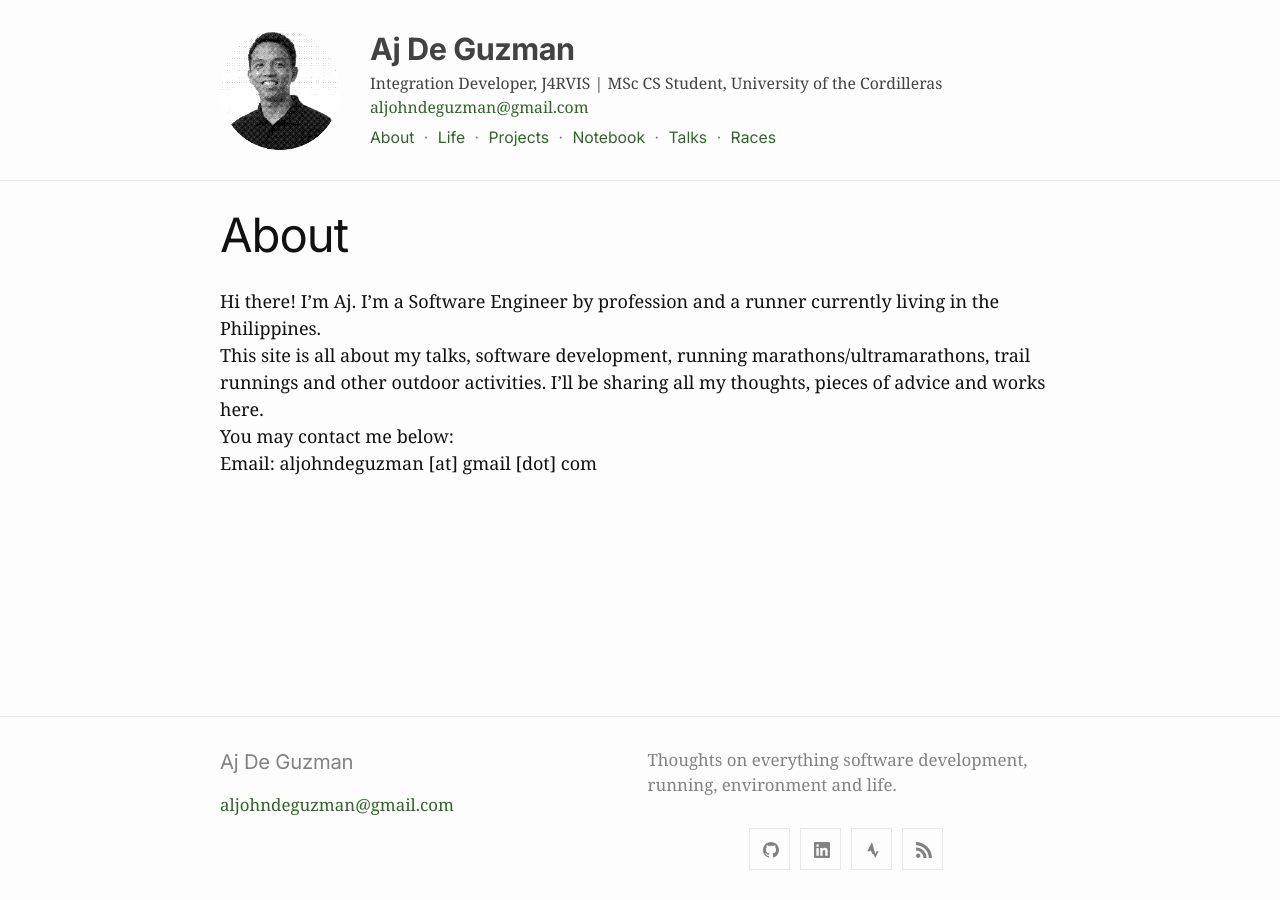
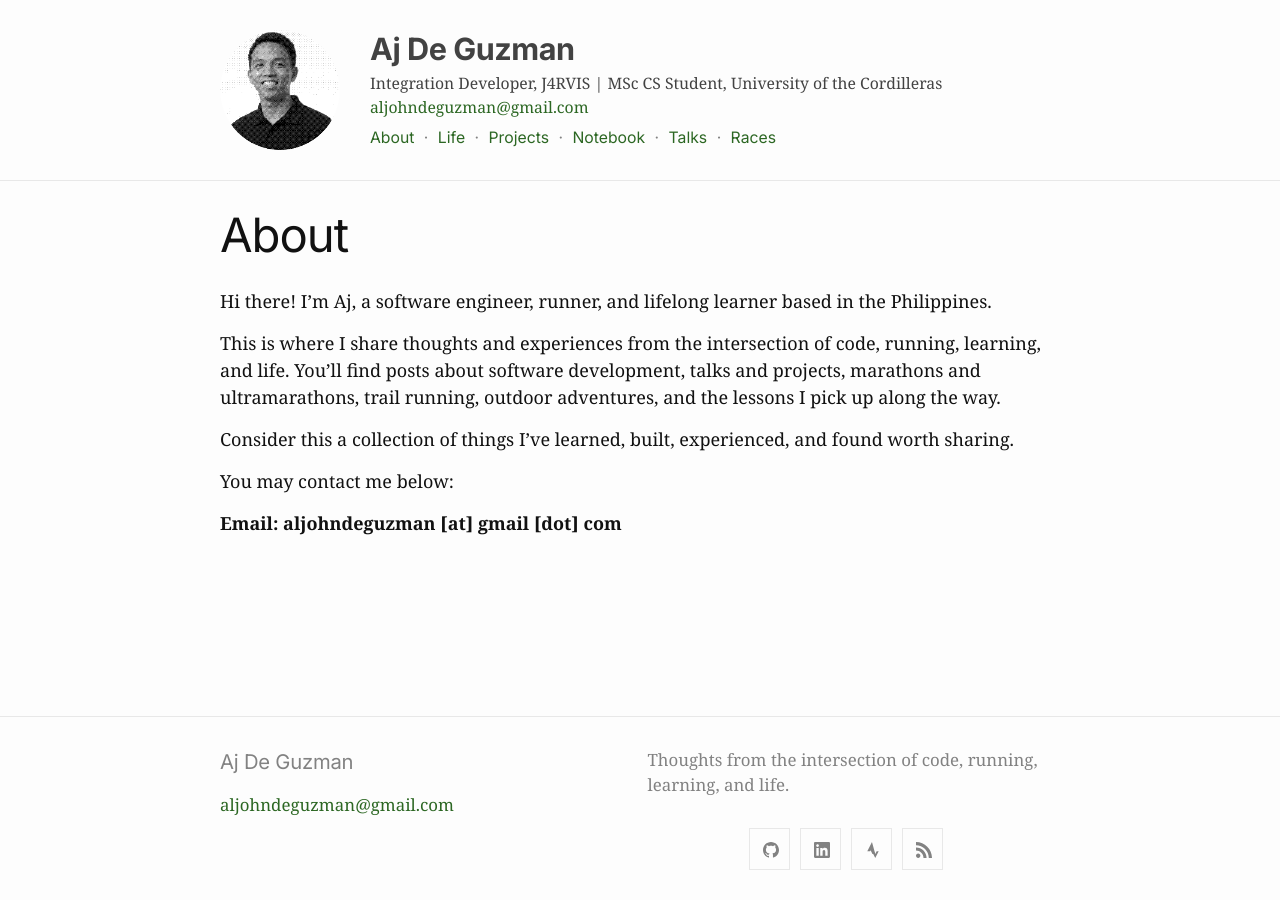
Before and after one commit to ajdeguzman/ajdeguzman.github.io, a Jekyll site: the page built from about.md, in a window 1280 px wide. Built offline with Jekyll 4.4.1, drawn with Linux system fonts in a browser that asks for light colours.

Commit message:
updated tagline, about page

```diff
--- a/_config.yml
+++ b/_config.yml
@@ -16,7 +16,7 @@
 title: Aj De Guzman
 email: aljohndeguzman@gmail.com
 description: >- # this means to ignore newlines until "baseurl:"
-  Thoughts on everything software development, running, environment and life.
+  Thoughts from the intersection of code, running, learning, and life.
 baseurl: "" # the subpath of your site, e.g. /blog
 url: "" # the base hostname & protocol for your site, e.g. http://example.com
 tagline: Integration Developer, J4RVIS | MSc CS Student, University of the Cordilleras
--- a/about.md
+++ b/about.md
@@ -4,10 +4,13 @@ title: About
 permalink: /about/
 ---
 
-Hi there! I'm Aj. I'm a Software Engineer by profession and a runner currently living in the Philippines.
-<br>
-This site is all about my talks, software development, running marathons/ultramarathons, trail runnings and other outdoor activities. I'll be sharing all my thoughts, pieces of advice and works here.
-<br>
+Hi there! I’m Aj, a software engineer, runner, and lifelong learner based in the Philippines.
+
+This is where I share thoughts and experiences from the intersection of code, running, learning, and life. You’ll find posts about software development, talks and projects, marathons and ultramarathons, trail running, outdoor adventures, and the lessons I pick up along the way.
+
+Consider this a collection of things I’ve learned, built, experienced, and found worth sharing.
+
+
 You may contact me below:
-<br>
-Email: aljohndeguzman [at] gmail [dot] com
+
+__Email: aljohndeguzman [at] gmail [dot] com__
```
